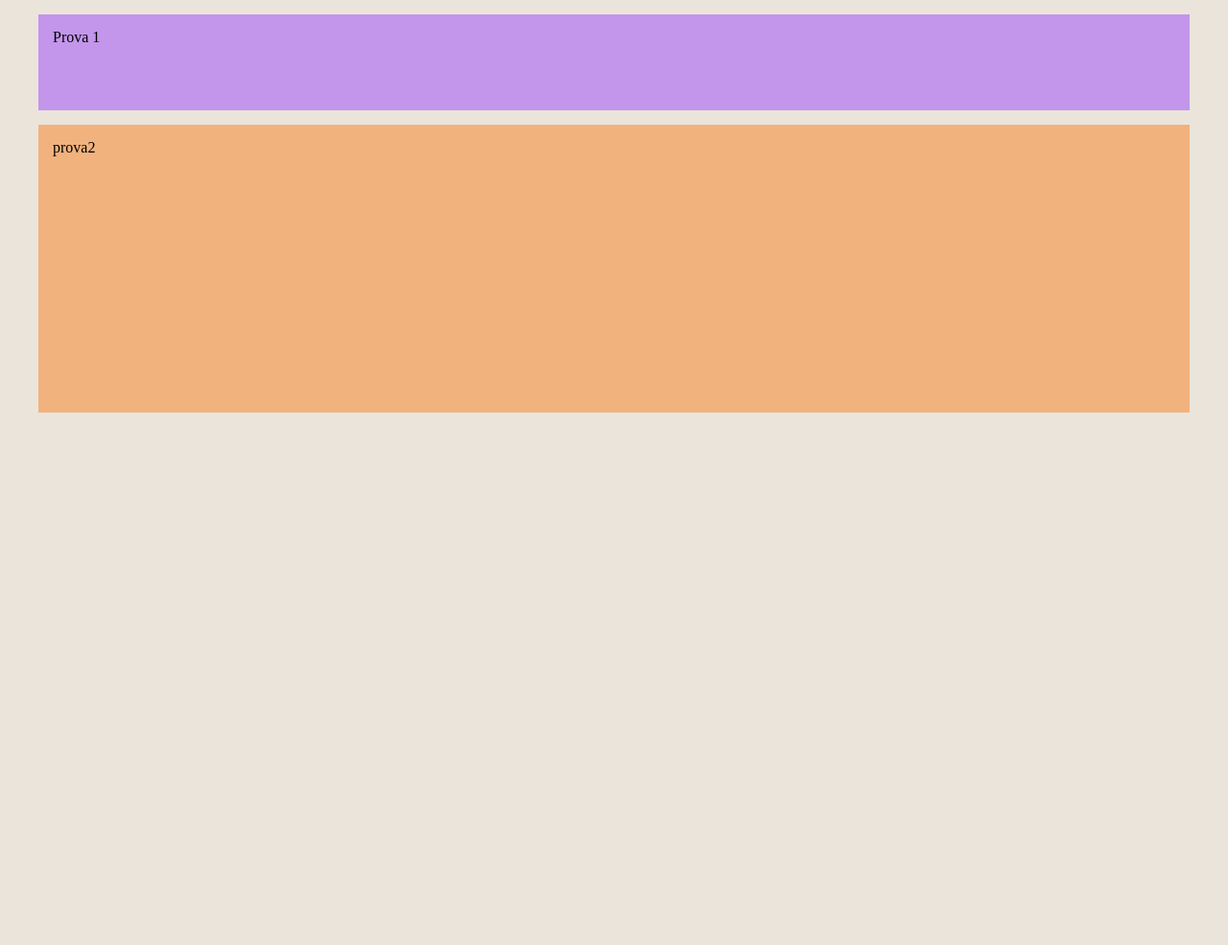
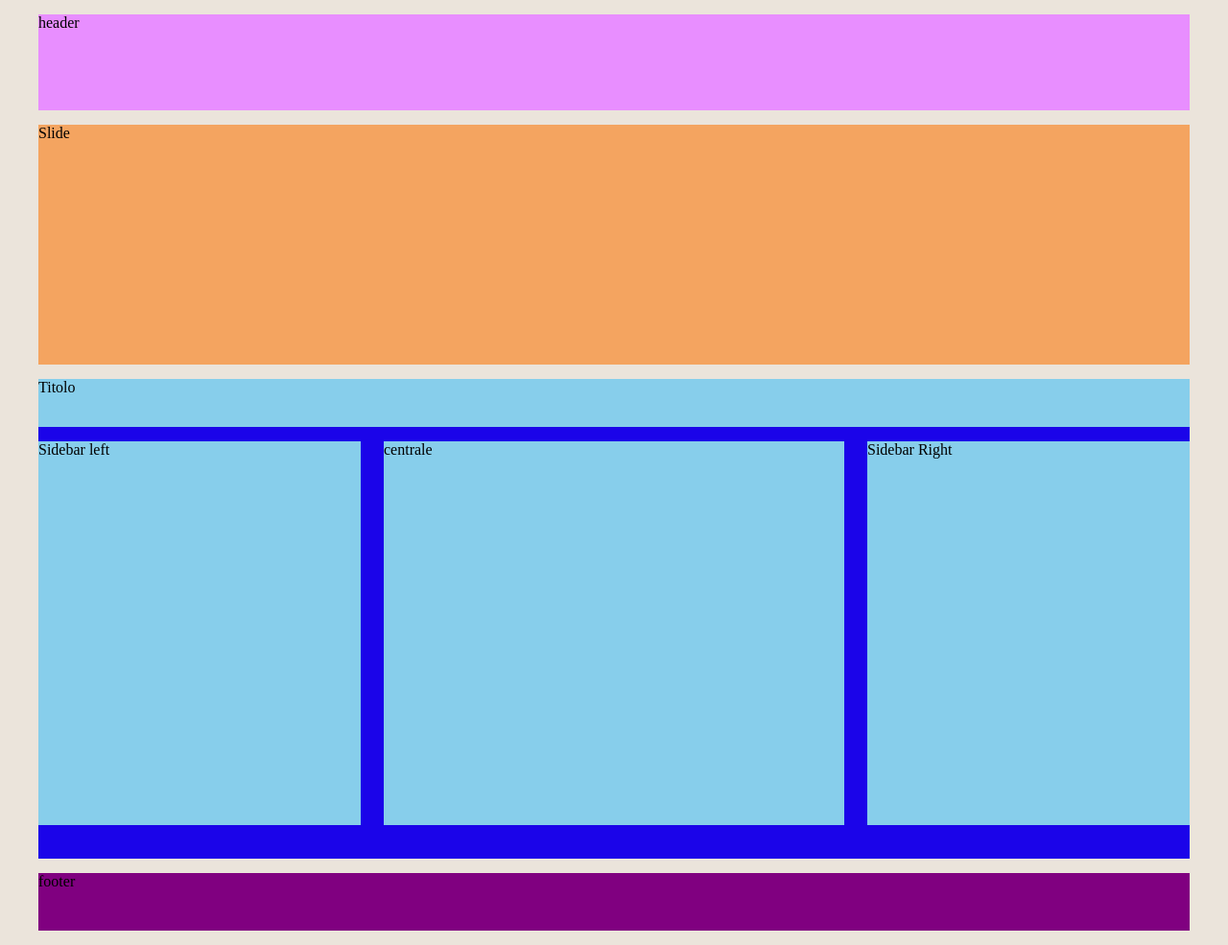
Before and after one commit to GiuseppeMandriani/htmlcss-struttura-wp, a plain HTML site: page index.html in a window 1280 px wide. Shown: the whole page at 96% size. Before the commit the page ends 800 px from the top, so only its background shows below. Drawn offline with Linux system fonts and the light colour scheme.

Commit message:
Struttura finita

```diff
--- a/index.html
+++ b/index.html
@@ -12,24 +12,50 @@
 
     <!-- HEADER -->
     <header>
-        <div class="Container head">
-            Prova 1
+        <div class="Container header">
+            header
+
         </div>
+    </header>
 
-    </header>
+
 
     <!-- MAIN -->
     <main>
-        <div class="Container main">
-            prova2
-        </div>
+        <!-- Home slide -->
+        <section class=" Container Slide">
+            Slide
+        </section>
 
+        <!-- Article -->
+        <section class="Container Article Clearfix">
+            <!-- Title -->
+            <div class="Title">
+                Titolo
+            </div>
 
+            <!-- Left Sidebar -->
+            <div class="Left-Sidebar">
+                Sidebar left
+            </div>
+
+            <!-- Content -->
+            <div class="Central">
+                centrale
+            </div>
+
+            <!-- Right Sidebar -->
+            <div class="Right-Sidebar">
+                Sidebar Right
+            </div>
+
+        </section>
     </main>
 
 
-    <footer></footer>
 
-
+    <!-- FOOTER -->
+    <footer>
+        <div class="Container foot"> footer</div>
 </body>
 </html>
--- a/main.css
+++ b/main.css
@@ -8,31 +8,82 @@
 
 body{
     background-color: rgb(235, 228, 219);
+    padding: 15px;
 }
+
 
 /* UTILITIES */
 
 .Container{
     width: 1200px;
-    margin: 0 auto;
+    margin:0 auto;
+}
+
+.Clearfix{
+    content: "";
+    display: table;
+    clear: both;
+}
+
+/* HEADER */
+header .header{
+    height: 100px; /* fake height */
+    margin-bottom: 15px;
+    background-color: rgb(232, 142, 255);
 }
 
 
-/* HEADER */
 
-header{
-    margin: 15px 0;
+/* MAIN */
+
+/* Principale */
+
+main .Slide{
+    height: 250px;
+    margin-bottom:15px ;
+    background-color: sandybrown;
 }
 
-.Container.head{
-    height: 100px;  /* altezza fake */
-    padding: 15px;
-    background-color: rgb(195, 150, 236);
+
+main .Article{
+    height: 500px;
+    margin-bottom:15px ;
+    background-color: rgb(27, 4, 233);
 
 }
 
-.Container.main{
-    height: 300px;  /* altezza fake */
-    padding: 15px;
-    background-color: rgb(241, 178, 126);
+/* Sezioni */
+
+
+section .Title{
+    width: 100%;
+    height: 50px;
+    margin-bottom: 15px;
+    background-color: skyblue;
 }
+
+section .Left-Sidebar, section .Right-Sidebar{
+    width: 28%;
+    height: 400px;
+    margin-right: 2%;
+    background-color: skyblue;
+    float: left;
+}
+
+section .Right-Sidebar{
+    margin-right: 0;
+    margin-left: 2%;
+}
+
+section .Central{
+    width:40%;
+    height: 400px;
+    background-color: skyblue;
+    float: left;
+}
+
+/* FOOTER */
+footer .foot{
+    height: 60px; /* fake height */
+    background-color: purple;
+}
```
